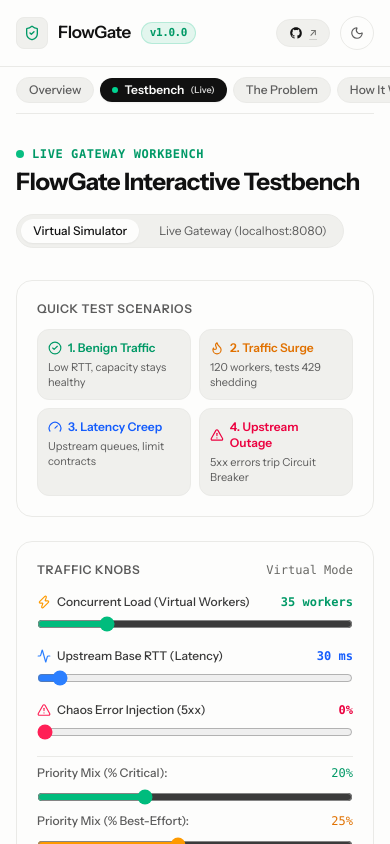
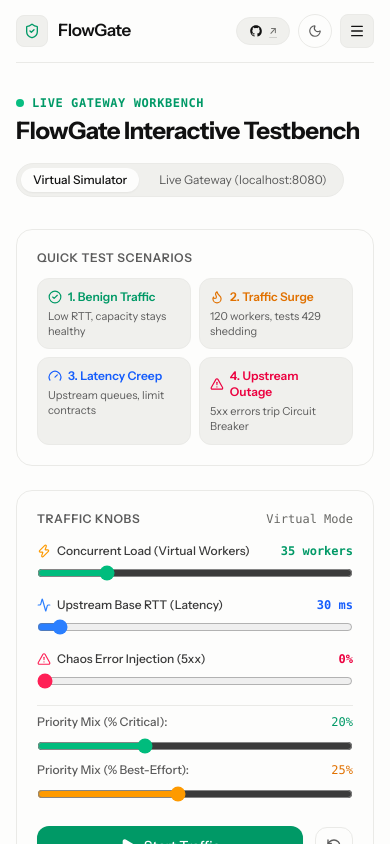
Before and after one commit to No-man1234/FlowGate, a Next.js app in the folder frontend/: page /flowgate in a window 390 px wide. Shown: the top 844 px of the page. Built offline with nearby package versions, Linux system fonts and the light colour scheme.

Commit message:
fix(navbar): remove version tag, enforce single-line buttons with no text wrapping, and add responsive smartphone drawer menu

```diff
--- a/frontend/src/components/flowgate/header.tsx
+++ b/frontend/src/components/flowgate/header.tsx
@@ -1,7 +1,8 @@
 "use client";
 
 import Link from "next/link";
-import { Moon, Sun, ShieldCheck } from "lucide-react";
+import { useState, useEffect } from "react";
+import { Moon, Sun, ShieldCheck, Menu, X, ChevronRight } from "lucide-react";
 import { GithubIcon } from "./icons";
 import { useThemeTransition } from "@/hooks/use-theme-transition";
 import { useNavigation, PAGES } from "./navigation-context";
@@ -9,17 +10,30 @@ import { useNavigation, PAGES } from "./navigation-context";
 export function FlowGateHeader() {
   const { isDark, toggleTheme } = useThemeTransition();
   const { activePage, setActivePage } = useNavigation();
+  const [mobileMenuOpen, setMobileMenuOpen] = useState(false);
+
+  // Close mobile menu on Escape key
+  useEffect(() => {
+    const handleKeyDown = (e: KeyboardEvent) => {
+      if (e.key === "Escape" && mobileMenuOpen) {
+        setMobileMenuOpen(false);
+      }
+    };
+    window.addEventListener("keydown", handleKeyDown);
+    return () => window.removeEventListener("keydown", handleKeyDown);
+  }, [mobileMenuOpen]);
 
   const handleBrandClick = (e: React.MouseEvent) => {
     e.preventDefault();
     setActivePage("overview");
+    setMobileMenuOpen(false);
   };
 
   return (
     <header className="site-header flex flex-col border-b border-[var(--line)]">
       {/* Top Bar: Brand, Desktop Nav, Actions */}
-      <div className="flex items-center justify-between gap-4 py-4">
-        {/* Brand */}
+      <div className="flex items-center justify-between gap-3 py-3.5 md:py-4">
+        {/* Brand without version tag */}
         <div className="flex items-center gap-3 shrink-0">
           <button
             type="button"
@@ -30,16 +44,13 @@ export function FlowGateHeader() {
               <ShieldCheck className="w-4 h-4" />
             </span>
             <span className="text-[var(--fg)]">FlowGate</span>
-            <span className="text-[11px] font-mono px-2 py-0.5 rounded-full bg-emerald-500/10 text-emerald-600 dark:text-emerald-400 border border-emerald-500/20">
-              v1.0.0
-            </span>
           </button>
         </div>
 
-        {/* Desktop Navigation */}
+        {/* Desktop Navigation - strictly single-line, zero double-line buttons */}
         <nav
           aria-label="Main Navigation"
-          className="hidden lg:flex items-center gap-1 text-[13px] text-[var(--muted)]"
+          className="hidden lg:flex items-center gap-1.5 text-[13px] text-[var(--muted)]"
         >
           {PAGES.map((page) => {
             const isActive = activePage === page.id;
@@ -48,7 +59,7 @@ export function FlowGateHeader() {
                 key={page.id}
                 type="button"
                 onClick={() => setActivePage(page.id)}
-                className={`relative px-3 py-1.5 rounded-lg transition-all cursor-pointer flex items-center gap-1.5 ${
+                className={`whitespace-nowrap shrink-0 px-3 py-1.5 rounded-lg transition-all cursor-pointer flex items-center gap-1.5 ${
                   isActive
                     ? "bg-[var(--chip)] text-[var(--fg)] font-semibold border border-[var(--line)] shadow-xs"
                     : "text-[var(--muted)] hover:text-[var(--fg)] hover:bg-[var(--chip)]/60"
@@ -57,10 +68,10 @@ export function FlowGateHeader() {
                 {isActive && (
                   <span className="w-1.5 h-1.5 rounded-full bg-emerald-500 shrink-0" />
                 )}
-                <span>{page.label}</span>
+                <span className="whitespace-nowrap">{page.shortLabel}</span>
                 {page.badge && (
                   <span
-                    className={`text-[9px] font-mono px-1 py-0.2 rounded-full border ${
+                    className={`text-[9px] font-mono px-1.5 py-0.2 rounded-full border whitespace-nowrap ${
                       isActive
                         ? "bg-emerald-500/15 text-emerald-600 dark:text-emerald-400 border-emerald-500/30"
                         : "bg-[var(--line)] text-[var(--faint)] border-[var(--line)]"
@@ -74,8 +85,8 @@ export function FlowGateHeader() {
           })}
         </nav>
 
-        {/* Action / GitHub / Theme */}
-        <div className="flex items-center gap-2.5 shrink-0">
+        {/* Actions & Mobile Menu Toggle */}
+        <div className="flex items-center gap-2 shrink-0">
           <Link
             href="https://github.com/No-man1234/FlowGate"
             target="_blank"
@@ -99,38 +110,96 @@ export function FlowGateHeader() {
               <Moon className="w-3.5 h-3.5" />
             )}
           </button>
+
+          {/* Smartphone / Mobile Menu Toggle Button */}
+          <button
+            type="button"
+            aria-label={mobileMenuOpen ? "Close navigation menu" : "Open navigation menu"}
+            aria-expanded={mobileMenuOpen}
+            onClick={() => setMobileMenuOpen(!mobileMenuOpen)}
+            className="lg:hidden p-2 rounded-lg bg-[var(--chip)] text-[var(--fg)] border border-[var(--line)] hover:border-[var(--fg)] transition-all cursor-pointer flex items-center justify-center"
+          >
+            {mobileMenuOpen ? (
+              <X className="w-4 h-4 text-[var(--fg)]" />
+            ) : (
+              <Menu className="w-4 h-4 text-[var(--fg)]" />
+            )}
+          </button>
         </div>
       </div>
 
-      {/* Sub Navigation Bar for tablet and mobile (< lg) */}
+      {/* Smartphone / Tablet Responsive Drawer Menu (< lg) */}
+      {mobileMenuOpen && (
         <nav
           aria-label="Mobile Navigation"
-        className="flex lg:hidden items-center gap-1.5 overflow-x-auto py-2.5 no-scrollbar -mx-4 px-4 border-t border-[var(--line)]"
+          className="lg:hidden flex flex-col gap-1.5 py-3 border-t border-[var(--line)] animate-page-in"
         >
-        {PAGES.map((page) => {
+          <div className="flex items-center justify-between px-2 pb-1 text-[11px] font-mono uppercase tracking-wider text-[var(--faint)]">
+            <span>Navigation Chapters</span>
+            <span>Tap to jump</span>
+          </div>
+
+          <div className="flex flex-col gap-1">
+            {PAGES.map((page, index) => {
               const isActive = activePage === page.id;
               return (
                 <button
                   key={page.id}
                   type="button"
-              onClick={() => setActivePage(page.id)}
-              className={`whitespace-nowrap px-3 py-1 rounded-full text-xs font-medium transition-all shrink-0 cursor-pointer flex items-center gap-1.5 ${
+                  onClick={() => {
+                    setActivePage(page.id);
+                    setMobileMenuOpen(false);
+                  }}
+                  className={`flex items-center justify-between p-3 rounded-xl text-left transition-all cursor-pointer ${
                     isActive
-                  ? "bg-[var(--fg)] text-[var(--bg)] font-semibold shadow-xs"
-                  : "bg-[var(--chip)] text-[var(--muted)] hover:text-[var(--fg)] border border-[var(--line)]"
+                      ? "bg-[var(--chip)] text-[var(--fg)] font-semibold border border-[var(--line)] shadow-xs"
+                      : "text-[var(--muted)] hover:text-[var(--fg)] hover:bg-[var(--chip)]/60"
                   }`}
                 >
-              {isActive && (
-                <span className="w-1.5 h-1.5 rounded-full bg-emerald-400 shrink-0" />
+                  <div className="flex items-center gap-3 min-w-0">
+                    <span
+                      className={`w-6 h-6 rounded-lg text-xs font-mono flex items-center justify-center shrink-0 ${
+                        isActive
+                          ? "bg-emerald-500 text-white font-bold"
+                          : "bg-[var(--bg)] border border-[var(--line)] text-[var(--faint)]"
+                      }`}
+                    >
+                      {index + 1}
+                    </span>
+                    <div className="flex flex-col min-w-0">
+                      <div className="flex items-center gap-2">
+                        <span className="text-sm font-medium text-[var(--fg)] truncate">
+                          {page.label}
+                        </span>
+                        {page.badge && (
+                          <span
+                            className={`text-[9px] font-mono px-1.5 py-0.2 rounded-full border ${
+                              isActive
+                                ? "bg-emerald-500/15 text-emerald-600 dark:text-emerald-400 border-emerald-500/30"
+                                : "bg-[var(--line)] text-[var(--faint)] border-[var(--line)]"
+                            }`}
+                          >
+                            {page.badge}
+                          </span>
                         )}
-              <span>{page.shortLabel}</span>
-              {page.badge && (
-                <span className="text-[9px] opacity-80">({page.badge})</span>
-              )}
+                      </div>
+                      <span className="text-[11px] text-[var(--muted)] truncate">
+                        {page.description}
+                      </span>
+                    </div>
+                  </div>
+
+                  <ChevronRight
+                    className={`w-4 h-4 shrink-0 transition-transform ${
+                      isActive ? "text-emerald-500 translate-x-0.5" : "text-[var(--faint)]"
+                    }`}
+                  />
                 </button>
               );
             })}
+          </div>
         </nav>
+      )}
     </header>
   );
 }
```
Lines whose indentation alone changed are shown as unchanged.
